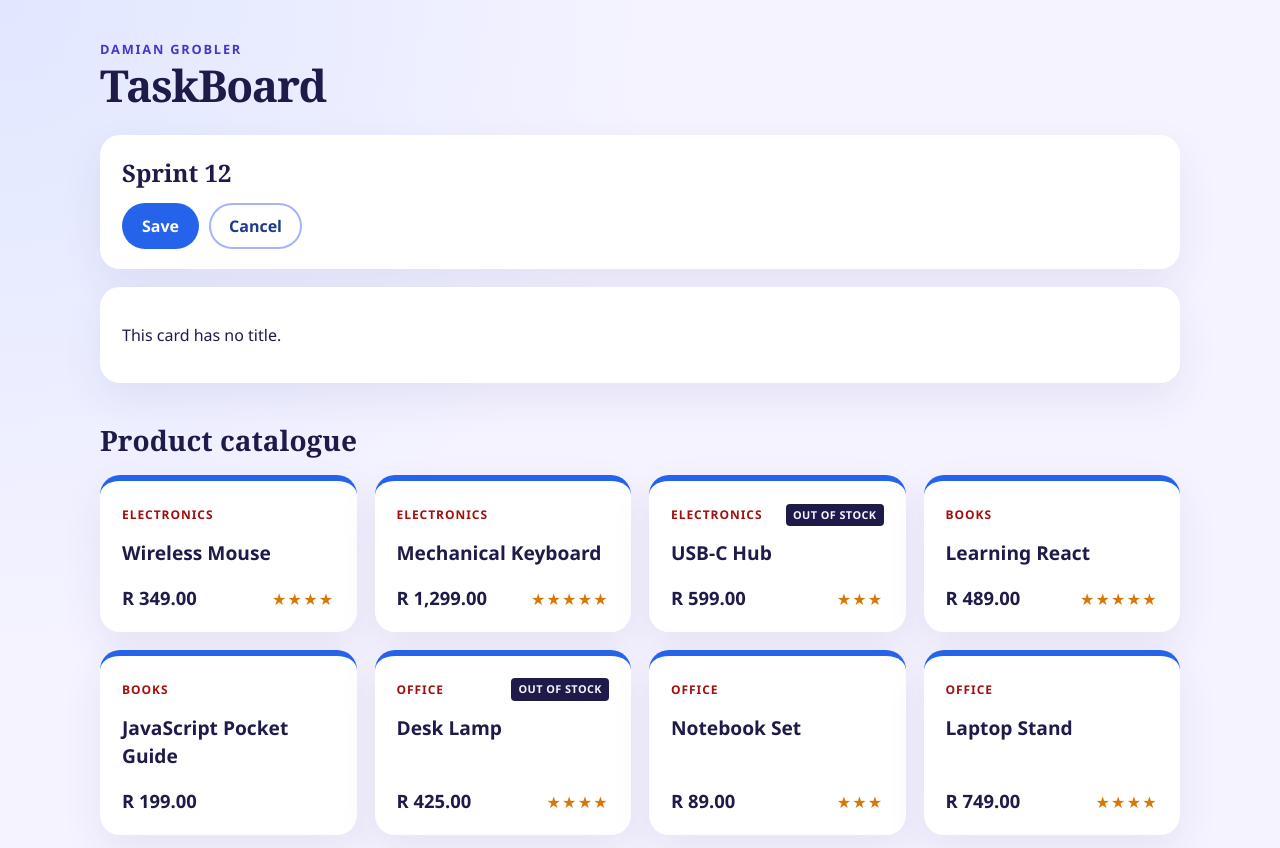
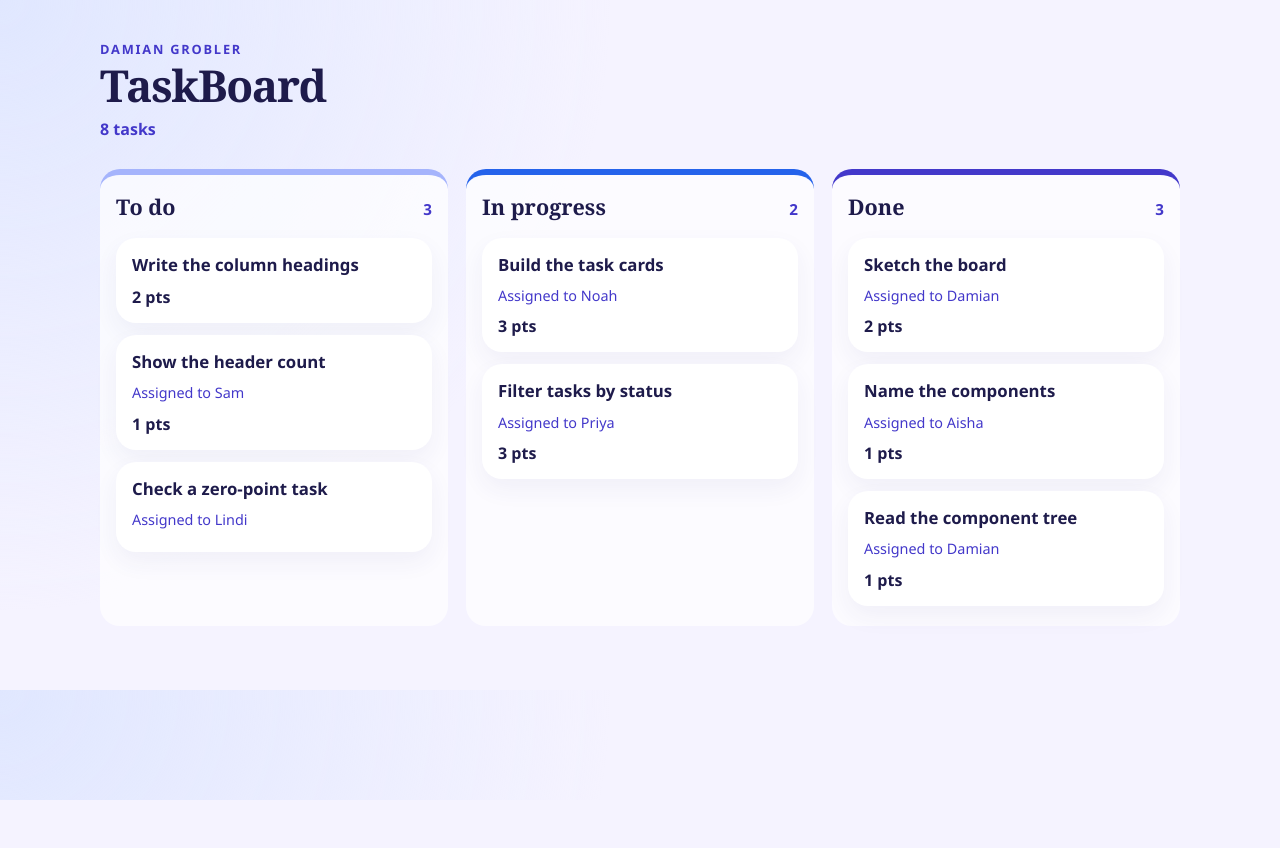
Before and after one commit to Rikiflame01/react-course, a React (Vite) app in the folder taskboard/: page / in a window 1280 px wide. Shown: the top 848 px of the page. After the commit the page ends 800 px from the top, so only its background shows below. Built offline with nearby package versions, Linux system fonts and the light colour scheme.

Commit message:
Feat : lab 3.3

```diff
--- a/taskboard/src/App.css
+++ b/taskboard/src/App.css
@@ -161,3 +161,97 @@
   letter-spacing: 0.04em;
   text-transform: uppercase;
 }
+
+/* Lab 3.3: TaskBoard */
+.task-count {
+  margin: 10px 0 0;
+  color: #4338ca;
+  font-weight: 650;
+}
+
+.board {
+  display: grid;
+  grid-template-columns: repeat(3, 1fr);
+  gap: 18px;
+}
+
+.column {
+  background: rgba(255, 255, 255, 0.72);
+  border-radius: 20px;
+  padding: 16px 16px 8px;
+}
+
+.column-todo {
+  border-top: 6px solid #a5b4fc;
+}
+
+.column-doing {
+  border-top: 6px solid #2563eb;
+}
+
+.column-done {
+  border-top: 6px solid #4338ca;
+}
+
+.column h2 {
+  display: flex;
+  align-items: baseline;
+  justify-content: space-between;
+  margin: 0 0 14px;
+  font-family: Georgia, "Palatino Linotype", serif;
+  font-size: 1.35rem;
+}
+
+.column-count {
+  color: #4338ca;
+  font-family: "Segoe UI", "Trebuchet MS", sans-serif;
+  font-size: 0.95rem;
+}
+
+.column ul {
+  list-style: none;
+  margin: 0;
+  padding: 0;
+}
+
+.column li {
+  margin: 0;
+}
+
+.task-card {
+  margin-bottom: 12px;
+  padding: 14px 16px;
+  box-shadow: 0 10px 24px rgba(49, 46, 129, 0.06);
+}
+
+.task-card h3 {
+  margin: 0 0 8px;
+  font-size: 1.05rem;
+}
+
+.task-assignee,
+.task-points,
+.column-empty {
+  margin: 0;
+}
+
+.task-assignee {
+  margin-bottom: 8px;
+  color: #4338ca;
+  font-size: 0.9rem;
+}
+
+.task-points {
+  font-weight: 700;
+}
+
+.column-empty {
+  margin-bottom: 12px;
+  color: #6d6a8a;
+}
+
+@media (max-width: 760px) {
+  .board {
+    grid-template-columns: 1fr;
+  }
+}
--- a/taskboard/src/App.jsx
+++ b/taskboard/src/App.jsx
@@ -1,27 +1,13 @@
 import "./App.css";
-import Button from "./components/ui/Button.jsx";
-import Card from "./components/ui/Card.jsx";
-import ProductGrid from "./components/catalogue/ProductGrid.jsx";
-import { products } from "./components/catalogue/products.js";
+import Header from "./components/Header.jsx";
+import Board from "./components/Board.jsx";
+import { tasks } from "./data/tasks.js";
 
 function App() {
   return (
     <main>
-      <header className="page-header">
-        <p className="page-kicker">Damian Grobler</p>
-        <h1>TaskBoard</h1>
-      </header>
-      <Card title="Sprint 12">
-        <Button>Save</Button>
-        <Button variant="secondary">Cancel</Button>
-      </Card>
-      <Card>
-        <p>This card has no title.</p>
-      </Card>
-
-      {/* Lab 3.2: temporary. Remove ProductGrid from App when you start Lab 3.3. */}
-      <h2 className="catalogue-title">Product catalogue</h2>
-      <ProductGrid products={products} />
+      <Header tasks={tasks} />
+      <Board tasks={tasks} />
     </main>
   );
 }
--- /dev/null
+++ b/taskboard/src/components/Board.jsx
@@ -0,0 +1,24 @@
+import Column from "./Column.jsx";
+
+const columns = [
+  { status: "todo", heading: "To do" },
+  { status: "doing", heading: "In progress" },
+  { status: "done", heading: "Done" },
+];
+
+function Board({ tasks }) {
+  return (
+    <div className="board">
+      {columns.map((column) => (
+        <Column
+          key={column.status}
+          status={column.status}
+          heading={column.heading}
+          tasks={tasks.filter((task) => task.status === column.status)}
+        />
+      ))}
+    </div>
+  );
+}
+
+export default Board;
--- /dev/null
+++ b/taskboard/src/components/Column.jsx
@@ -0,0 +1,24 @@
+import TaskCard from "./TaskCard.jsx";
+
+function Column({ heading, status, tasks }) {
+  return (
+    <section className={`column column-${status}`}>
+      <h2>
+        {heading} <span className="column-count">{tasks.length}</span>
+      </h2>
+      {tasks.length === 0 ? (
+        <p className="column-empty">Nothing here yet</p>
+      ) : (
+        <ul>
+          {tasks.map((task) => (
+            <li key={task.id}>
+              <TaskCard title={task.title} assignee={task.assignee} points={task.points} />
+            </li>
+          ))}
+        </ul>
+      )}
+    </section>
+  );
+}
+
+export default Column;
--- /dev/null
+++ b/taskboard/src/components/Header.jsx
@@ -0,0 +1,11 @@
+function Header({ tasks }) {
+  return (
+    <header className="page-header">
+      <p className="page-kicker">Damian Grobler</p>
+      <h1>TaskBoard</h1>
+      <p className="task-count">{tasks.length} tasks</p>
+    </header>
+  );
+}
+
+export default Header;
--- /dev/null
+++ b/taskboard/src/components/TaskCard.jsx
@@ -0,0 +1,11 @@
+function TaskCard({ title, assignee, points }) {
+  return (
+    <article className="card task-card">
+      <h3>{title}</h3>
+      {assignee && <p className="task-assignee">Assigned to {assignee}</p>}
+      {points > 0 && <p className="task-points">{points} pts</p>}
+    </article>
+  );
+}
+
+export default TaskCard;
--- /dev/null
+++ b/taskboard/src/data/tasks.js
@@ -0,0 +1,10 @@
+export const tasks = [
+  { id: "1", title: "Sketch the board", assignee: "Damian", points: 2, status: "done" },
+  { id: "2", title: "Name the components", assignee: "Aisha", points: 1, status: "done" },
+  { id: "3", title: "Build the task cards", assignee: "Noah", points: 3, status: "doing" },
+  { id: "4", title: "Filter tasks by status", assignee: "Priya", points: 3, status: "doing" },
+  { id: "5", title: "Write the column headings", points: 2, status: "todo" },
+  { id: "6", title: "Show the header count", assignee: "Sam", points: 1, status: "todo" },
+  { id: "7", title: "Check a zero-point task", assignee: "Lindi", points: 0, status: "todo" },
+  { id: "8", title: "Read the component tree", assignee: "Damian", points: 1, status: "done" },
+];
```
